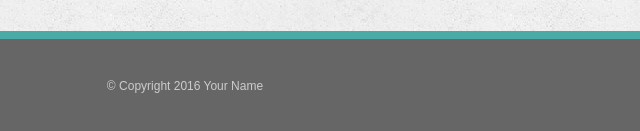
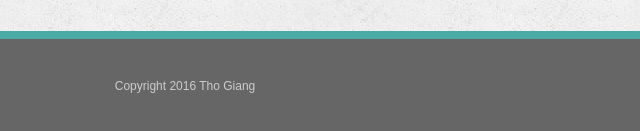
Before and after one commit to Thgi/2-Bootstrap-Portfolio, a plain HTML site: page contact.html in a window 1280 px wide. Shown: the part 654-785 px from the top of the page, 455-1095 px from the left. Drawn offline with Linux system fonts and the light colour scheme.

Commit message:
Update contact.html

```diff
--- a/contact.html
+++ b/contact.html
@@ -63,7 +63,7 @@
 
   <footer>
     <div class="container">
-      &copy; Copyright 2016 Your Name
+       Copyright 2016 Tho Giang
     </div>
   </footer>
 </body>
```
